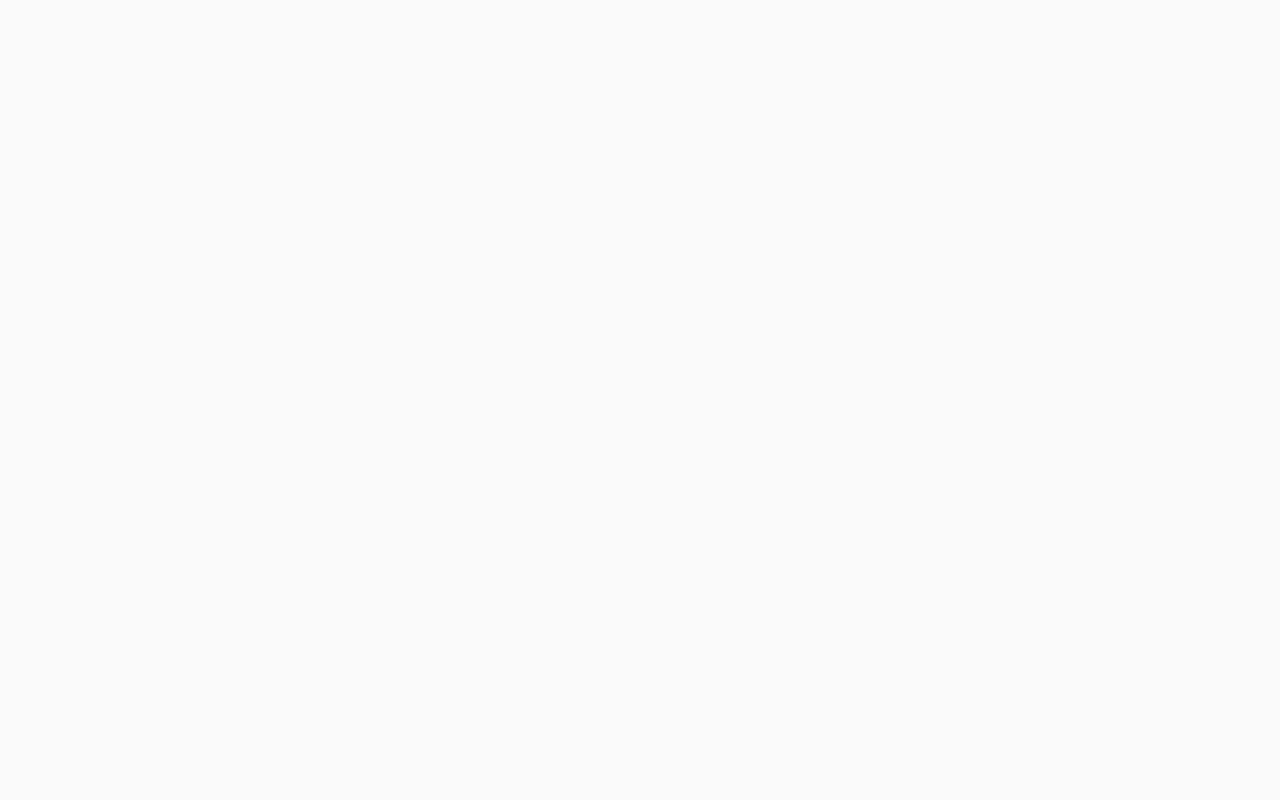
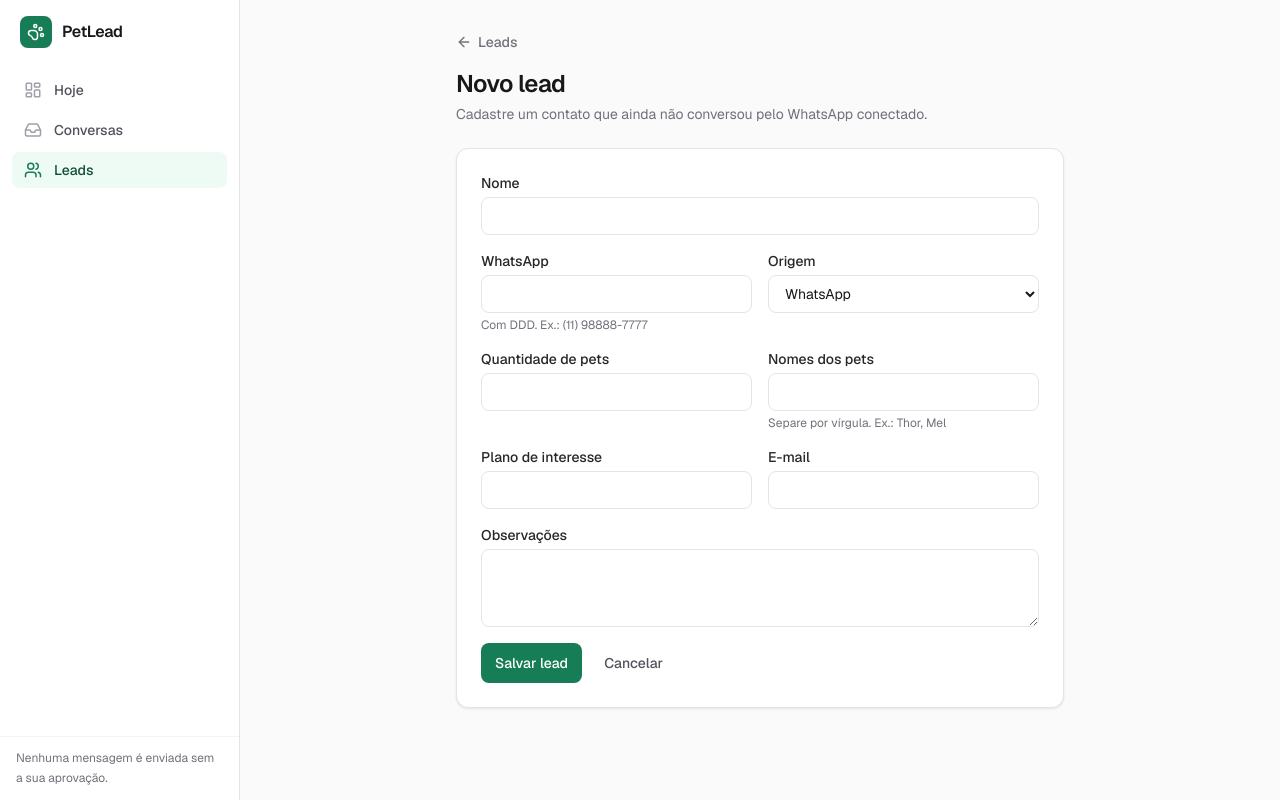
Before and after one commit to ryanmorais7/Petlead, a Next.js app: page /leads/novo in a window 1280 px wide. Before the commit this address had no page. Built offline with nearby package versions, Linux system fonts and the light colour scheme.

Commit message:
feat: add manual lead registration

```diff
--- /dev/null
+++ b/app/(app)/leads/novo/page.tsx
@@ -0,0 +1,30 @@
+import { ArrowLeft } from "lucide-react";
+import type { Metadata } from "next";
+import Link from "next/link";
+
+import { PageContainer, PageHeader } from "@/components/layout/page";
+import { NewLeadForm } from "@/components/leads/new-lead-form";
+import { Card } from "@/components/ui/card";
+
+export const metadata: Metadata = { title: "Novo lead" };
+
+export default function NewLeadPage() {
+  return (
+    <PageContainer className="max-w-2xl">
+      <Link
+        href="/leads"
+        className="mb-4 inline-flex items-center gap-1.5 text-sm font-medium text-zinc-500 hover:text-zinc-900"
+      >
+        <ArrowLeft className="size-4" aria-hidden />
+        Leads
+      </Link>
+      <PageHeader
+        title="Novo lead"
+        description="Cadastre um contato que ainda não conversou pelo WhatsApp conectado."
+      />
+      <Card className="p-4 sm:p-6">
+        <NewLeadForm />
+      </Card>
+    </PageContainer>
+  );
+}
--- a/app/(app)/leads/page.tsx
+++ b/app/(app)/leads/page.tsx
@@ -1,10 +1,12 @@
-import { SearchX } from "lucide-react";
+import { Plus, SearchX } from "lucide-react";
 import type { Metadata } from "next";
+import Link from "next/link";
 import { Suspense } from "react";
 
 import { PageContainer, PageHeader } from "@/components/layout/page";
 import { LeadFiltersForm } from "@/components/leads/lead-filters";
 import { LeadList } from "@/components/leads/lead-list";
+import { buttonStyles } from "@/components/ui/button";
 import { Card } from "@/components/ui/card";
 import { EmptyState } from "@/components/ui/empty-state";
 import { PageSkeleton } from "@/components/ui/skeleton";
@@ -18,7 +20,16 @@ type SearchParams = PageProps<"/leads">["searchParams"];
 export default function LeadsPage({ searchParams }: PageProps<"/leads">) {
   return (
     <PageContainer>
-      <PageHeader title="Leads" description="Todos os seus contatos, do primeiro oi ao fechamento." />
+      <PageHeader
+        title="Leads"
+        description="Todos os seus contatos, do primeiro oi ao fechamento."
+        action={
+          <Link href="/leads/novo" className={buttonStyles({ variant: "primary" })}>
+            <Plus aria-hidden />
+            Novo lead
+          </Link>
+        }
+      />
       <Suspense fallback={<PageSkeleton rows={6} />}>
         <Leads searchParams={searchParams} />
       </Suspense>
@@ -47,8 +58,12 @@ async function Leads({ searchParams }: { searchParams: SearchParams }) {
         <Card>
           <EmptyState
             icon={SearchX}
-            title="Nenhum lead encontrado"
-            description="Ajuste a busca ou limpe os filtros para ver todos os contatos."
+            title={total === 0 ? "Nenhum lead cadastrado" : "Nenhum lead encontrado"}
+            description={
+              total === 0
+                ? "Cadastre o primeiro contato em “Novo lead”."
+                : "Ajuste a busca ou limpe os filtros para ver todos os contatos."
+            }
           />
         </Card>
       ) : (
--- /dev/null
+++ b/components/leads/new-lead-form.tsx
@@ -0,0 +1,160 @@
+"use client";
+
+import Link from "next/link";
+import { useActionState, type ReactNode } from "react";
+
+import { Button, buttonStyles } from "@/components/ui/button";
+import { createLead, type LeadFormState } from "@/lib/actions/leads";
+import { LEAD_SOURCES } from "@/lib/domain/enums";
+import { LEAD_SOURCE_LABELS } from "@/lib/domain/labels";
+import { cn } from "@/lib/utils";
+
+const INPUT =
+  "block w-full rounded-lg border border-zinc-200 bg-white px-3 py-2 text-sm text-zinc-900 placeholder:text-zinc-400 focus:border-brand-500 focus:ring-2 focus:ring-brand-500/20 focus:outline-none aria-invalid:border-red-400";
+
+type FieldProps = {
+  name: string;
+  label: string;
+  error?: string;
+  hint?: string;
+  className?: string;
+  children: (props: { id: string; name: string; "aria-invalid": boolean; "aria-describedby"?: string }) => ReactNode;
+};
+
+function Field({ name, label, error, hint, className, children }: FieldProps) {
+  const id = `lead-${name}`;
+  const describedBy = error ? `${id}-error` : hint ? `${id}-hint` : undefined;
+  return (
+    <div className={className}>
+      <label htmlFor={id} className="mb-1 block text-sm font-medium text-zinc-800">
+        {label}
+      </label>
+      {children({ id, name, "aria-invalid": Boolean(error), "aria-describedby": describedBy })}
+      {error ? (
+        <p id={`${id}-error`} className="mt-1 text-xs text-red-700">
+          {error}
+        </p>
+      ) : hint ? (
+        <p id={`${id}-hint`} className="mt-1 text-xs text-zinc-500">
+          {hint}
+        </p>
+      ) : null}
+    </div>
+  );
+}
+
+export function NewLeadForm() {
+  const [state, formAction, pending] = useActionState<LeadFormState, FormData>(createLead, {});
+  const errors = state.fieldErrors ?? {};
+  const values = state.values ?? {};
+
+  return (
+    <form action={formAction} className="grid gap-4 sm:grid-cols-2" noValidate>
+      <Field name="name" label="Nome" error={errors.name} className="sm:col-span-2">
+        {(props) => (
+          <input
+            {...props}
+            type="text"
+            required
+            autoComplete="off"
+            defaultValue={values.name}
+            className={INPUT}
+          />
+        )}
+      </Field>
+
+      <Field
+        name="phone"
+        label="WhatsApp"
+        error={errors.phone}
+        hint="Com DDD. Ex.: (11) 98888-7777"
+      >
+        {(props) => (
+          <input
+            {...props}
+            type="tel"
+            inputMode="tel"
+            required
+            autoComplete="off"
+            defaultValue={values.phone}
+            className={INPUT}
+          />
+        )}
+      </Field>
+
+      <Field name="source" label="Origem" error={errors.source}>
+        {(props) => (
+          <select {...props} defaultValue={values.source || "WHATSAPP"} className={cn(INPUT, "h-[38px]")}>
+            {LEAD_SOURCES.map((source) => (
+              <option key={source} value={source}>
+                {LEAD_SOURCE_LABELS[source]}
+              </option>
+            ))}
+          </select>
+        )}
+      </Field>
+
+      <Field name="petCount" label="Quantidade de pets" error={errors.petCount}>
+        {(props) => (
+          <input
+            {...props}
+            type="number"
+            inputMode="numeric"
+            min={0}
+            max={50}
+            defaultValue={values.petCount}
+            className={INPUT}
+          />
+        )}
+      </Field>
+
+      <Field
+        name="petNames"
+        label="Nomes dos pets"
+        error={errors.petNames}
+        hint="Separe por vírgula. Ex.: Thor, Mel"
+      >
+        {(props) => (
+          <input {...props} type="text" autoComplete="off" defaultValue={values.petNames} className={INPUT} />
+        )}
+      </Field>
+
+      <Field name="planInterest" label="Plano de interesse" error={errors.planInterest}>
+        {(props) => (
+          <input
+            {...props}
+            type="text"
+            autoComplete="off"
+            defaultValue={values.planInterest}
+            className={INPUT}
+          />
+        )}
+      </Field>
+
+      <Field name="email" label="E-mail" error={errors.email}>
+        {(props) => (
+          <input {...props} type="email" autoComplete="off" defaultValue={values.email} className={INPUT} />
+        )}
+      </Field>
+
+      <Field name="notes" label="Observações" error={errors.notes} className="sm:col-span-2">
+        {(props) => <textarea {...props} rows={3} defaultValue={values.notes} className={INPUT} />}
+      </Field>
+
+      {state.message ? (
+        <p role="alert" className="text-sm text-red-700 sm:col-span-2">
+          {state.message}
+        </p>
+      ) : null}
+
+      <div className="flex flex-wrap gap-2 sm:col-span-2">
+        <Button type="submit" variant="primary" disabled={pending}>
+          {pending ? "Salvando..." : "Salvar lead"}
+        </Button>
+        <Link href="/leads" className={buttonStyles({ variant: "ghost" })}>
+          Cancelar
+        </Link>
+      </div>
+    </form>
+  );
+}
--- a/lib/validations/lead.ts
+++ b/lib/validations/lead.ts
@@ -4,14 +4,20 @@ import { LEAD_SOURCES, LEAD_STATUSES, LEAD_TEMPERATURES } from "@/lib/domain/enu
 
 export const leadIdSchema = z.uuid("Identificador de lead inválido.");
 
-/** Keeps digits only and requires a number with country and area code. */
+/**
+ * Keeps digits only and stores the number with country code. A number typed
+ * with just the area code, like (11) 98888-7777, is assumed to be Brazilian.
+ */
 export const phoneSchema = z
   .string()
-  .transform((value) => value.replace(/\D/g, ""))
+  .transform((value) => {
+    const digits = value.replace(/\D/g, "");
+    return digits.length === 10 || digits.length === 11 ? `55${digits}` : digits;
+  })
   .pipe(
     z
       .string()
-      .min(12, "Informe o telefone com DDI e DDD.")
+      .min(12, "Informe o telefone com DDD.")
       .max(15, "Telefone muito longo."),
   );
 
```
